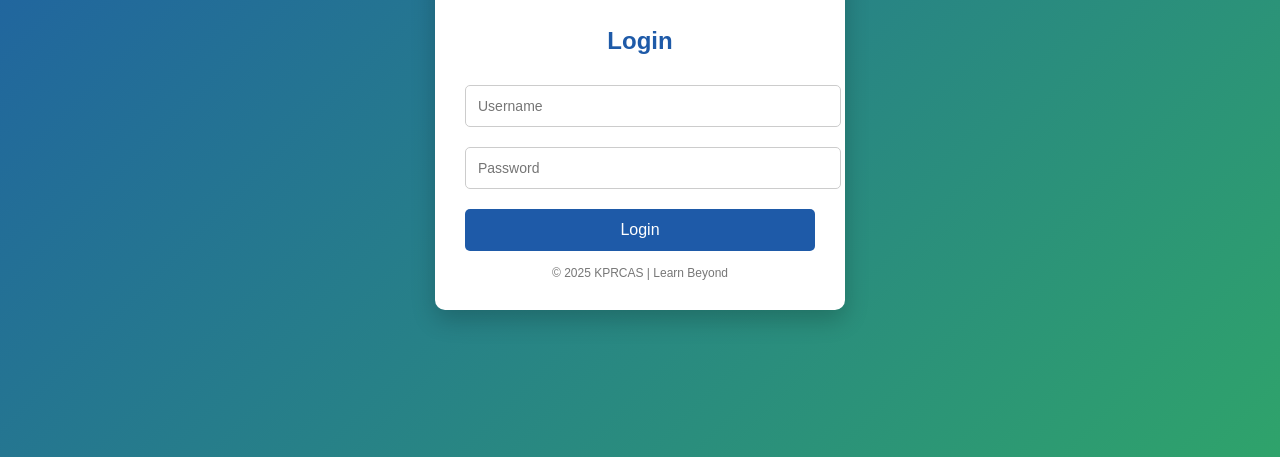
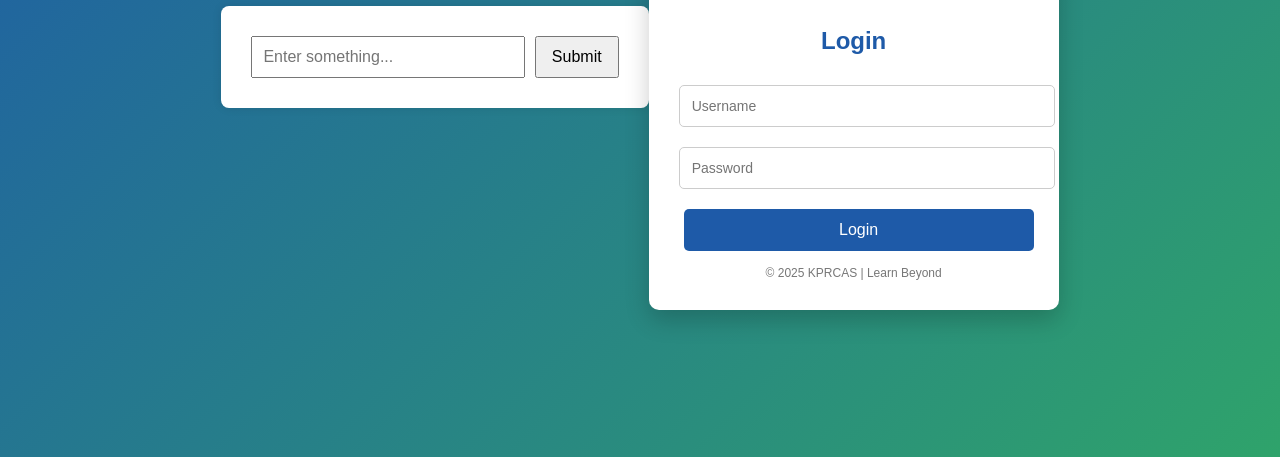
Before and after one commit to divagar710/divaga.r, a plain HTML site: page index.html in a window 1280 px wide. Shown: the part 343-800 px from the top of the page. Drawn offline with Linux system fonts and the light colour scheme.

Commit message:
Update index.html

```diff
--- a/index.html
+++ b/index.html
@@ -1,3 +1,55 @@
+<!DOCTYPE html>
+<html lang="en">
+<head>
+    <meta charset="UTF-8">
+    <title>Input Search Box</title>
+    <style>
+        body {
+            font-family: Arial, sans-serif;
+            background: #f4f4f4;
+            display: flex;
+            height: 100vh;
+            align-items: center;
+            justify-content: center;
+        }
+
+        .box {
+            background: white;
+            padding: 30px;
+            border-radius: 8px;
+            box-shadow: 0 0 10px rgba(0,0,0,0.1);
+        }
+
+        input[type="text"] {
+            width: 250px;
+            padding: 10px;
+            font-size: 16px;
+        }
+
+        button {
+            padding: 10px 15px;
+            font-size: 16px;
+            cursor: pointer;
+            margin-left: 5px;
+        }
+    </style>
+</head>
+<body>
+
+<div class="box">
+    <form action="https://getform.io/f/broxoqla" method="POST">
+        <input
+            type="text"
+            name="user_input"
+            placeholder="Enter something..."
+            required
+        >
+        <button type="submit">Submit</button>
+    </form>
+</div>
+
+</body>
+</html>
 <!DOCTYPE html>
 <html lang="en">
 <head>
```
